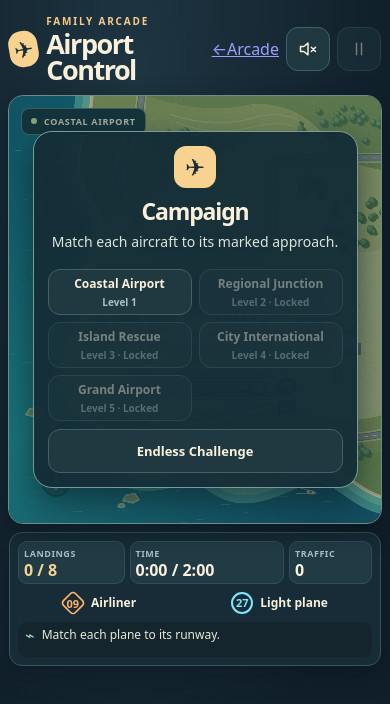
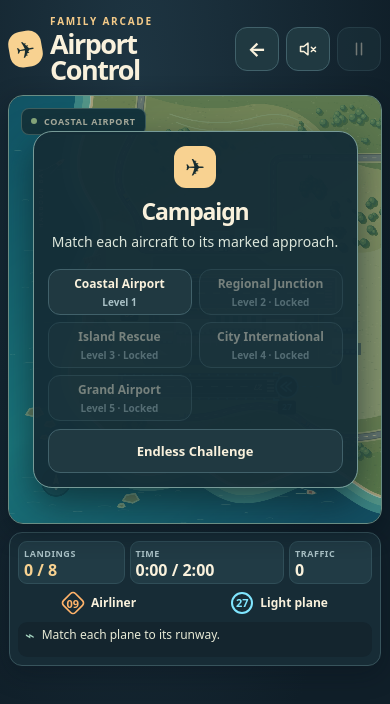
Before and after one commit to joelgeisler1-jpg/family-games, a plain HTML site: page games/airport-control/index.html in a window 390 px wide. Drawn offline with Linux system fonts and the light colour scheme.

Commit message:
style: accessible compact arcade back button on mobile and tablet

```diff
--- a/games/airport-control/game.css
+++ b/games/airport-control/game.css
@@ -79,6 +79,30 @@ button:not(:disabled):hover { filter: brightness(1.14); }
 h1, h2, h3, p { margin: 0; }
 h1 { font-size: clamp(27px, 4vw, 44px); letter-spacing: -0.055em; line-height: 0.98; }
 .controls { display: flex; align-items: center; gap: 7px; }
+.arcade-back {
+  display: inline-flex;
+  align-items: center;
+  justify-content: center;
+  gap: 6px;
+  min-height: 44px;
+  padding: 0 11px;
+  border: 1px solid #41616a;
+  border-radius: 12px;
+  background: #203941;
+  color: #f9f1dc;
+  text-decoration: none;
+  font-size: 13px;
+  font-weight: 750;
+  white-space: nowrap;
+  touch-action: manipulation;
+}
+.arcade-back:hover { filter: brightness(1.14); }
+.arcade-back:focus-visible { outline: 3px solid var(--blue); outline-offset: 4px; }
+.arcade-back span:first-child { font-size: 20px; line-height: 1; }
+@media (max-width: 440px) {
+  .arcade-back-label { display: none; }
+  .arcade-back { width: 44px; padding: 0; }
+}
 .controls button { display: grid; place-items: center; padding: 0; }
 .controls svg { width: 20px; height: 20px; stroke: currentColor; stroke-width: 1.8; fill: none; stroke-linejoin: round; stroke-linecap: round; }
 .audio-on, [aria-pressed="true"] .audio-off { display: none; }
```
